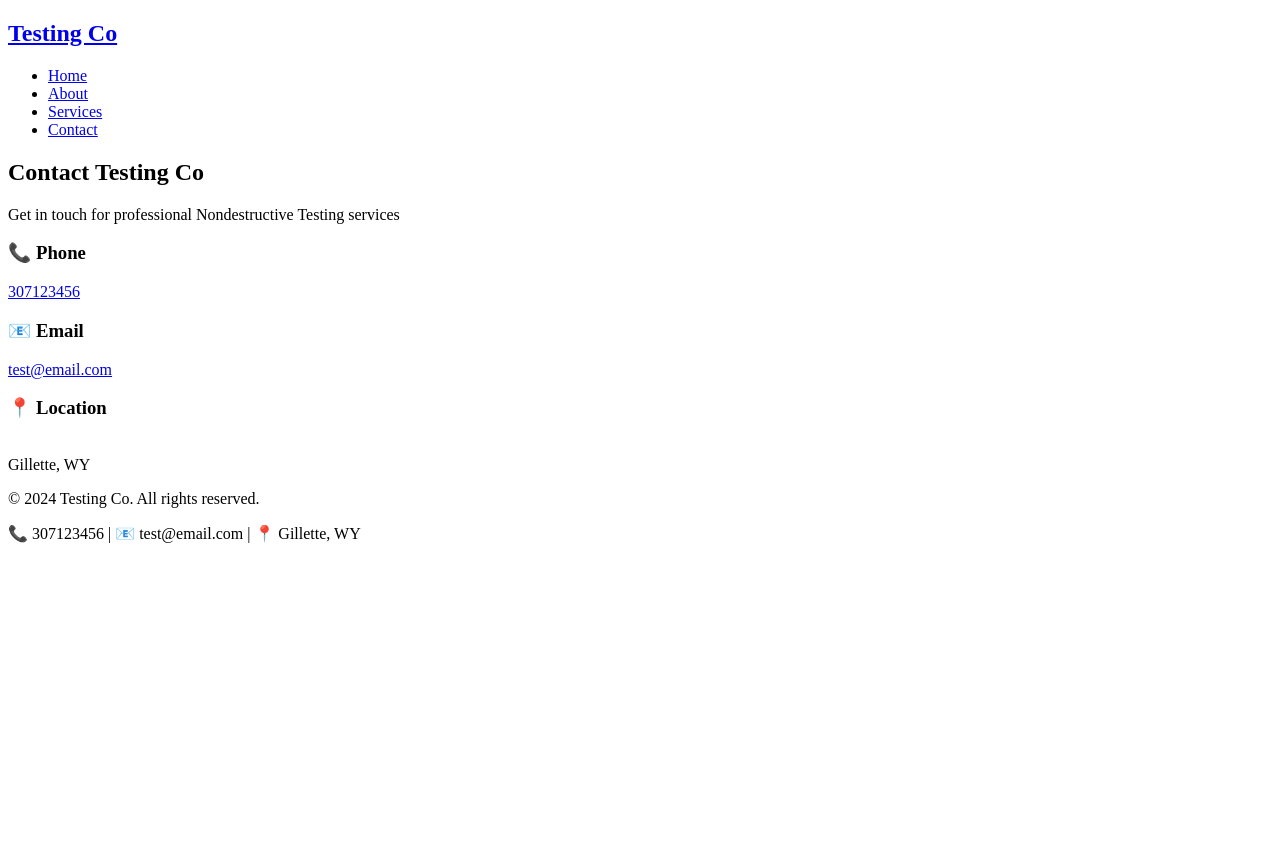
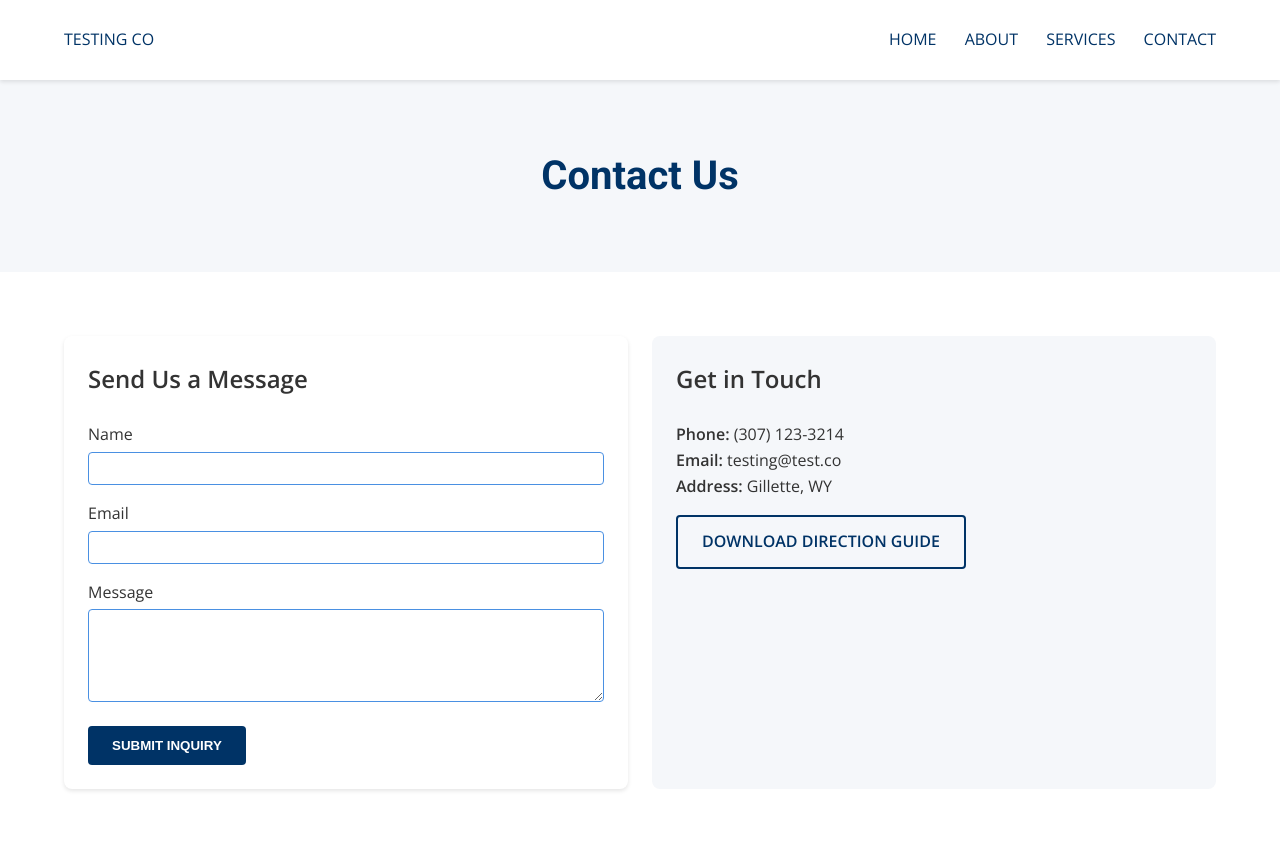
Before and after one commit to prairiegiraffe/testing-co, a website: page contact.html in a window 1280 px wide. Shown: the top 856 px of the page. Before the commit the page ends 800 px from the top, so only its background shows below. Drawn offline with nearby package versions, Linux system fonts and the light colour scheme.

Commit message:
Update contact.html

```diff
--- a/contact.html
+++ b/contact.html
@@ -3,55 +3,213 @@
 <head>
     <meta charset="UTF-8">
     <meta name="viewport" content="width=device-width, initial-scale=1.0">
-    <title>Testing Co - Contact</title>
-    <link rel="stylesheet" href="styles.css">
+    <meta name="description" content="Contact Testing co for professional destructive testing services in Gillette, WY. Get in touch with our experts today.">
+    <title>Contact Us | Testing co - Destructive Testing Services</title>
+    <link href="https://fonts.googleapis.com/css2?family=Roboto:wght@700&family=Open+Sans:wght@400;600&display=swap" rel="stylesheet">
+    <style>
+        * { margin: 0; padding: 0; box-sizing: border-box; }
+        body {
+            font-family: 'Open Sans', sans-serif;
+            font-size: 16px;
+            line-height: 1.6;
+            color: #333333;
+            background: #FFFFFF;
+        }
+        header {
+            height: 80px;
+            background: #FFFFFF;
+            box-shadow: 0 2px 4px rgba(0,0,0,0.1);
+            position: fixed;
+            width: 100%;
+            top: 0;
+            z-index: 1000;
+        }
+        nav {
+            max-width: 1200px;
+            margin: 0 auto;
+            padding: 0 24px;
+            height: 100%;
+            display: flex;
+            justify-content: space-between;
+            align-items: center;
+        }
+        nav a {
+            color: #003366;
+            text-decoration: none;
+            font-weight: 500;
+            text-transform: uppercase;
+            margin-left: 24px;
+        }
+        .container {
+            max-width: 1200px;
+            margin: 0 auto;
+            padding: 0 24px;
+        }
+        .page-title {
+            margin-top: 80px;
+            padding: 4rem 0;
+            background: #F5F7FA;
+            text-align: center;
+        }
+        h1 {
+            font-family: 'Roboto', sans-serif;
+            font-size: 2.5rem;
+            color: #003366;
+        }
+        .contact-split {
+            display: grid;
+            grid-template-columns: 1fr;
+            gap: 24px;
+            padding: 4rem 0;
+        }
+        @media (min-width: 768px) {
+            .contact-split {
+                grid-template-columns: 1fr 1fr;
+            }
+        }
+        .contact-form {
+            background: #FFFFFF;
+            padding: 24px;
+            border-radius: 8px;
+            box-shadow: 0 2px 4px rgba(0,0,0,0.1);
+        }
+        .form-group {
+            margin-bottom: 1rem;
+        }
+        input, textarea {
+            width: 100%;
+            padding: 8px;
+            border: 1px solid #4A90E2;
+            border-radius: 4px;
+            margin-top: 4px;
+        }
+        .contact-info {
+            background: #F5F7FA;
+            padding: 24px;
+            border-radius: 8px;
+        }
+        .btn-primary {
+            background: #003366;
+            color: #FFFFFF;
+            padding: 12px 24px;
+            border: none;
+            border-radius: 4px;
+            font-weight: 600;
+            text-transform: uppercase;
+            cursor: pointer;
+            transition: all 0.3s ease;
+        }
+        .btn-secondary {
+            color: #003366;
+            border: 2px solid #003366;
+            padding: 12px 24px;
+            background: transparent;
+            font-weight: 600;
+            border-radius: 4px;
+            text-transform: uppercase;
+            text-decoration: none;
+            display: inline-block;
+            margin-top: 1rem;
+        }
+        .map {
+            height: 400px;
+            background: #F5F7FA;
+            margin: 4rem 0;
+        }
+        .faq {
+            padding: 4rem 0;
+        }
+        .accordion {
+            margin-top: 2rem;
+        }
+        .accordion-item {
+            border: 1px solid #4A90E2;
+            border-radius: 4px;
+            margin-bottom: 1rem;
+        }
+        .accordion-header {
+            padding: 1rem;
+            cursor: pointer;
+            background: #F5F7FA;
+        }
+        .accordion-content {
+            padding: 1rem;
+            display: none;
+        }
+    </style>
 </head>
 <body>
     <header>
         <nav>
-            <h1><a href="index.html">Testing Co</a></h1>
-            <ul>
-
-                <li><a href="index.html" >Home</a></li>
-
-                <li><a href="about.html" >About</a></li>
-
-                <li><a href="services.html" >Services</a></li>
-
-                <li><a href="contact.html" class="active">Contact</a></li>
-
-            </ul>
+            <a href="index.html" style="margin-left: 0;">Testing co</a>
+            <div>
+                <a href="index.html">Home</a>
+                <a href="about.html">About</a>
+                <a href="services.html">Services</a>
+                <a href="contact.html">Contact</a>
+            </div>
         </nav>
     </header>
 
-    <main>
+    <section class="page-title">
+        <div class="container">
+            <h1>Contact Us</h1>
+        </div>
+    </section>
 
-        <section id="contact-hero">
-            <h2>Contact Testing Co</h2>
-            <p>Get in touch for professional Nondestructive Testing services</p>
-        </section>
+    <div class="container">
+        <div class="contact-split">
+            <div class="contact-form">
+                <h2 style="margin-bottom: 1.5rem;">Send Us a Message</h2>
+                <form>
+                    <div class="form-group">
+                        <label for="name">Name</label>
+                        <input type="text" id="name" required>
+                    </div>
+                    <div class="form-group">
+                        <label for="email">Email</label>
+                        <input type="email" id="email" required>
+                    </div>
+                    <div class="form-group">
+                        <label for="message">Message</label>
+                        <textarea id="message" rows="5" required></textarea>
+                    </div>
+                    <button type="submit" class="btn-primary">Submit Inquiry</button>
+                </form>
+            </div>
+            <div class="contact-info">
+                <h2 style="margin-bottom: 1.5rem;">Get in Touch</h2>
+                <p><strong>Phone:</strong> (307) 123-3214</p>
+                <p><strong>Email:</strong> testing@test.co</p>
+                <p><strong>Address:</strong> Gillette, WY</p>
+                <a href="#" class="btn-secondary">Download Direction Guide</a>
+            </div>
+        </div>
 
-        <section id="contact-info">
-            <div class="contact-grid">
-                <div class="contact-item">
-                    <h3>📞 Phone</h3>
-                    <p><a href="tel:307123456">307123456</a></p>
+        <div class="map">
+            <!-- Map iframe would go here -->
+            <div style="width: 100%; height: 100%; background: #4A90E2; display: flex; align-items: center; justify-content: center; color: white;">
+                Interactive Map
+            </div>
+        </div>
+
+        <section class="faq">
+            <h2>Frequently Asked Questions</h2>
+            <div class="accordion">
+                <div class="accordion-item">
+                    <div class="accordion-header">What types of testing services do you offer?</div>
+                    <div class="accordion-content">Content here</div>
                 </div>
-                <div class="contact-item">
-                    <h3>📧 Email</h3>
-                    <p><a href="mailto:test@email.com">test@email.com</a></p>
+                <div class="accordion-item">
+                    <div class="accordion-header">What are your standard testing procedures?</div>
+                    <div class="accordion-content">Content here</div>
                 </div>
-                <div class="contact-item">
-                    <h3>📍 Location</h3>
-                    <p><br>Gillette, WY </p>
+                <div class="accordion-item">
+                    <div class="accordion-header">How long does testing typically take?</div>
+                    <div class="accordion-content">Content here</div>
                 </div>
             </div>
         </section>
-    </main>
-
-    <footer>
-        <p>&copy; 2024 Testing Co. All rights reserved.</p>
-        <p>📞 307123456 | 📧 test@email.com | 📍 Gillette, WY</p>
-    </footer>
+    </div>
 </body>
 </html>
```
